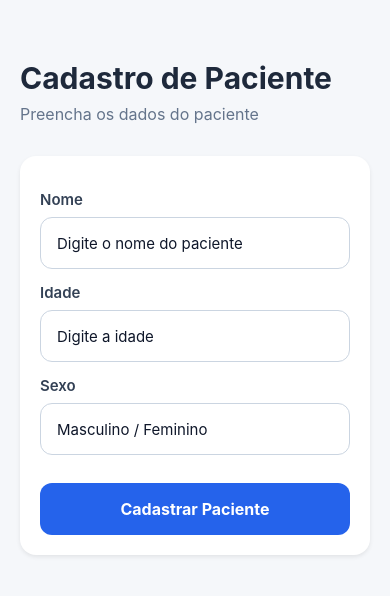
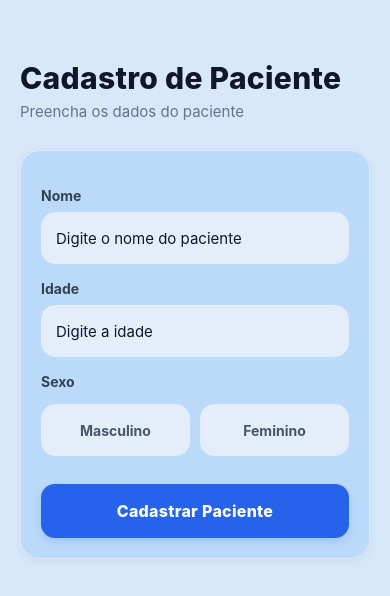
Before and after one commit to UmbrellaCorpBr/triagem-farmacos-front, a React Native app: screen /CreatePatients in a window 390 px wide. Shown: the top 596 px of the page. Built offline with nearby package versions, Linux system fonts and the light colour scheme; what expo-sqlite would draw is missing.

Commit message:
Co-authored-by: Ruff1es <Rufino086@users.noreply.github.com> commit telas listPatients
Implementacao das telas com estilizacao

```diff
--- a/src/pages/Patients/Create/index.tsx
+++ b/src/pages/Patients/Create/index.tsx
@@ -8,8 +8,10 @@ import {
     Alert,
     ScrollView,
 } from 'react-native';
+
 import { useNavigation } from '@react-navigation/native';
 import { NativeStackNavigationProp } from '@react-navigation/native-stack';
+
 import { RootStackParamList } from '../../../routes';
 
 import styles from './styles';
@@ -17,7 +19,14 @@ import styles from './styles';
 import { savePatient } from '../../../services/patientService';
 
 export default function PatientRegisterScreen() {
-    const navigation = useNavigation<NativeStackNavigationProp<RootStackParamList, 'CreatePatients'>> ();
+
+    const navigation = useNavigation<
+        NativeStackNavigationProp<
+            RootStackParamList,
+            'CreatePatients'
+        >
+    >();
+
     const [nome, setNome] = useState('');
     const [idade, setIdade] = useState('');
     const [sexo, setSexo] = useState('');
@@ -39,7 +48,10 @@ export default function PatientRegisterScreen() {
 
         const idadeNumero = Number(idade);
 
-        if (isNaN(idadeNumero) || idadeNumero <= 0) {
+        if (
+            isNaN(idadeNumero) ||
+            idadeNumero <= 0
+        ) {
             Alert.alert(
                 'Idade inválida',
                 'Informe uma idade válida.'
@@ -52,7 +64,7 @@ export default function PatientRegisterScreen() {
             id: Date.now(),
             nome: nome.trim(),
             idade: idadeNumero,
-            sexo: sexo.trim(),
+            sexo,
         };
 
         savePatient(newPatient);
@@ -63,11 +75,11 @@ export default function PatientRegisterScreen() {
         );
 
         navigation.reset({
-          index: 0,
-          routes: [{name: "ListPatients"}],
-        })
+            index: 0,
+            routes: [{ name: 'ListPatients' }],
+        });
 
-        //clearFields();
+        clearFields();
     }
 
     function clearFields() {
@@ -77,12 +89,14 @@ export default function PatientRegisterScreen() {
     }
 
     return (
+
         <ScrollView
             contentContainerStyle={styles.container}
             showsVerticalScrollIndicator={false}
         >
 
             <View style={styles.header}>
+
                 <Text style={styles.title}>
                     Cadastro de Paciente
                 </Text>
@@ -90,6 +104,7 @@ export default function PatientRegisterScreen() {
                 <Text style={styles.subtitle}>
                     Preencha os dados do paciente
                 </Text>
+
             </View>
 
             <View style={styles.form}>
@@ -121,20 +136,61 @@ export default function PatientRegisterScreen() {
                     Sexo
                 </Text>
 
-                <TextInput
-                    style={styles.input}
-                    placeholder="Masculino / Feminino"
-                    value={sexo}
-                    onChangeText={setSexo}
-                />
+                <View style={styles.genderContainer}>
+
+                    <TouchableOpacity
+                        style={[
+                            styles.genderButton,
+                            sexo === 'M' &&
+                            styles.genderButtonSelected
+                        ]}
+                        onPress={() => setSexo('M')}
+                    >
+
+                        <Text
+                            style={[
+                                styles.genderText,
+                                sexo === 'M' &&
+                                styles.genderTextSelected
+                            ]}
+                        >
+                            Masculino
+                        </Text>
+
+                    </TouchableOpacity>
+
+                    <TouchableOpacity
+                        style={[
+                            styles.genderButton,
+                            sexo === 'F' &&
+                            styles.genderButtonSelected
+                        ]}
+                        onPress={() => setSexo('F')}
+                    >
+
+                        <Text
+                            style={[
+                                styles.genderText,
+                                sexo === 'F' &&
+                                styles.genderTextSelected
+                            ]}
+                        >
+                            Feminino
+                        </Text>
+
+                    </TouchableOpacity>
+
+                </View>
 
                 <TouchableOpacity
                     style={styles.button}
                     onPress={handleRegisterPatient}
                 >
+
                     <Text style={styles.buttonText}>
                         Cadastrar Paciente
                     </Text>
+
                 </TouchableOpacity>
 
             </View>
--- a/src/pages/Patients/Create/styles.ts
+++ b/src/pages/Patients/Create/styles.ts
@@ -2,78 +2,132 @@ import { StyleSheet } from 'react-native';
 
 const styles = StyleSheet.create({
 
+    /* FUNDO GERAL MAIS SUAVE */
     container: {
         flexGrow: 1,
-        backgroundColor: '#F5F7FA',
+        backgroundColor: '#d7e8fa',
         paddingHorizontal: 20,
         paddingTop: 60,
-        paddingBottom: 30,
+        paddingBottom: 40,
     },
 
+    /* HEADER LIMPO E PROFISSIONAL */
     header: {
-        marginBottom: 32,
+        marginBottom: 28,
     },
 
     title: {
         fontSize: 30,
-        fontWeight: 'bold',
-        color: '#1E293B',
+        fontWeight: '800',
+        color: '#0F172A',
+        letterSpacing: 0.3,
     },
 
     subtitle: {
-        marginTop: 8,
-        fontSize: 16,
+        marginTop: 6,
+        fontSize: 15,
         color: '#64748B',
+        lineHeight: 20,
     },
 
+    /* CARD MAIS LEVE (MENOS SOMBRA) */
     form: {
-        backgroundColor: '#FFFFFF',
-        borderRadius: 16,
+        backgroundColor: '#bbdafa',
+        borderRadius: 20,
         padding: 20,
 
-        shadowColor: '#000',
-        shadowOffset: {
-            width: 0,
-            height: 2,
-        },
-        shadowOpacity: 0.08,
-        shadowRadius: 4,
+        borderWidth: 1,
+        borderColor: '#E2E8F0',
+
+        shadowColor: '#0F172A',
+        shadowOffset: { width: 0, height: 2 },
+        shadowOpacity: 0.06,
+        shadowRadius: 8,
 
         elevation: 3,
     },
 
+    /* LABEL MAIS DISCRETA */
     label: {
-        fontSize: 15,
-        fontWeight: '600',
+        fontSize: 14,
+        fontWeight: '700',
         color: '#334155',
         marginBottom: 8,
-        marginTop: 14,
+        marginTop: 16,
     },
 
+    /* INPUT MAIS “CALMO” */
     input: {
         height: 52,
         borderWidth: 1,
-        borderColor: '#CBD5E1',
-        borderRadius: 12,
-        paddingHorizontal: 16,
-        backgroundColor: '#FFF',
+        borderColor: '#e3eefa',
+        borderRadius: 14,
+        paddingHorizontal: 14,
+        backgroundColor: '#e3eefa',
         fontSize: 15,
         color: '#0F172A',
     },
 
+    inputFocus: {
+        borderColor: '#2563EB',
+        backgroundColor: '#EFF6FF',
+    },
+
+    /* SEXO MAIS SUAVE */
+    genderContainer: {
+        flexDirection: 'row',
+        gap: 10,
+        marginTop: 6,
+    },
+
+    genderButton: {
+        flex: 1,
+        height: 52,
+        borderRadius: 14,
+        borderWidth: 1,
+        borderColor: '#e3eefa',
+        backgroundColor: '#e3eefa',
+        justifyContent: 'center',
+        alignItems: 'center',
+    },
+
+    genderButtonSelected: {
+        backgroundColor: '#EFF6FF',
+        borderColor: '#2563EB',
+    },
+
+    genderText: {
+        fontSize: 14,
+        fontWeight: '700',
+        color: '#475569',
+    },
+
+    genderTextSelected: {
+        color: '#2563EB',
+    },
+
+    /* BOTÃO PRINCIPAL (AZUL MAIS SUAVE) */
     button: {
         backgroundColor: '#2563EB',
-        height: 52,
-        borderRadius: 12,
+        height: 54,
+        borderRadius: 14,
         justifyContent: 'center',
         alignItems: 'center',
         marginTop: 28,
+
+        shadowColor: '#2563EB',
+        shadowOffset: { width: 0, height: 4 },
+        shadowOpacity: 0.18,
+        shadowRadius: 8,
+
+        elevation: 4,
     },
 
     buttonText: {
-        color: '#FFF',
+        color: '#FFFFFF',
         fontSize: 16,
-        fontWeight: 'bold',
+        fontWeight: '800',
+        letterSpacing: 0.3,
     },
 
 });
--- a/src/pages/Patients/List/styles.ts
+++ b/src/pages/Patients/List/styles.ts
@@ -2,81 +2,97 @@ import { StyleSheet } from 'react-native';
 import type { Theme } from '../../../global/themes';
 
 export const createStyles = (theme: Theme) => StyleSheet.create({
+
+    /* FUNDO GERAL */
     container: {
         flex: 1,
-        backgroundColor: '#F5F7FA',
+        backgroundColor: '#bbdafa',
         paddingHorizontal: 20,
         paddingTop: 60,
     },
 
+    /* HEADER */
     header: {
-        marginBottom: 24,
+        marginBottom: 22,
     },
 
     title: {
-        fontSize: 32,
-        fontWeight: 'bold',
-        color: '#1E293B',
+        fontSize: 30,
+        fontWeight: '800',
+        color: '#0F172A',
     },
 
     subtitle: {
         marginTop: 6,
-        fontSize: 16,
+        fontSize: 15,
         color: '#64748B',
     },
 
+    /* BOTÃO PRINCIPAL */
     button: {
         backgroundColor: '#2563EB',
-        height: 50,
-        borderRadius: 12,
+        height: 52,
+        borderRadius: 14,
         justifyContent: 'center',
         alignItems: 'center',
-        marginBottom: 24,
+        marginBottom: 20,
+
+        shadowColor: '#2563EB',
+        shadowOffset: { width: 0, height: 4 },
+        shadowOpacity: 0.18,
+        shadowRadius: 8,
+        elevation: 4,
     },
 
     buttonText: {
         color: '#FFF',
         fontSize: 16,
-        fontWeight: '600',
+        fontWeight: '700',
+        letterSpacing: 0.3,
     },
 
+    /* CARD DO PACIENTE */
     card: {
-        backgroundColor: '#FFF',
+        backgroundColor: '#e3eefa',
         padding: 18,
-        borderRadius: 14,
+        borderRadius: 16,
         marginBottom: 14,
 
-        shadowColor: '#000',
-        shadowOffset: {
-            width: 0,
-            height: 2,
-        },
-        shadowOpacity: 0.08,
-        shadowRadius: 4,
+        borderWidth: 1,
+        borderColor: '#E2E8F0',
 
-        elevation: 3,
+        shadowColor: '#0F172A',
+        shadowOffset: { width: 0, height: 2 },
+        shadowOpacity: 0.05,
+        shadowRadius: 8,
+        elevation: 2,
     },
 
     patientName: {
         fontSize: 18,
-        fontWeight: 'bold',
+        fontWeight: '800',
         color: '#0F172A',
     },
 
     patientData: {
-        marginTop: 4,
+        marginTop: 6,
         fontSize: 14,
         color: '#64748B',
     },
 
+    /* EMPTY STATE MAIS MODERNO */
     emptyContainer: {
         flex: 1,
         justifyContent: 'center',
         alignItems: 'center',
+        paddingHorizontal: 20,
     },
 
     emptyText: {
-        fontSize: 16,
+        fontSize: 15,
         color: '#94A3B8',
+        textAlign: 'center',
+        lineHeight: 22,
     },
+
 });
```
Also changed, not shown: 1 other file (tests, documents, lock files or other folders).
